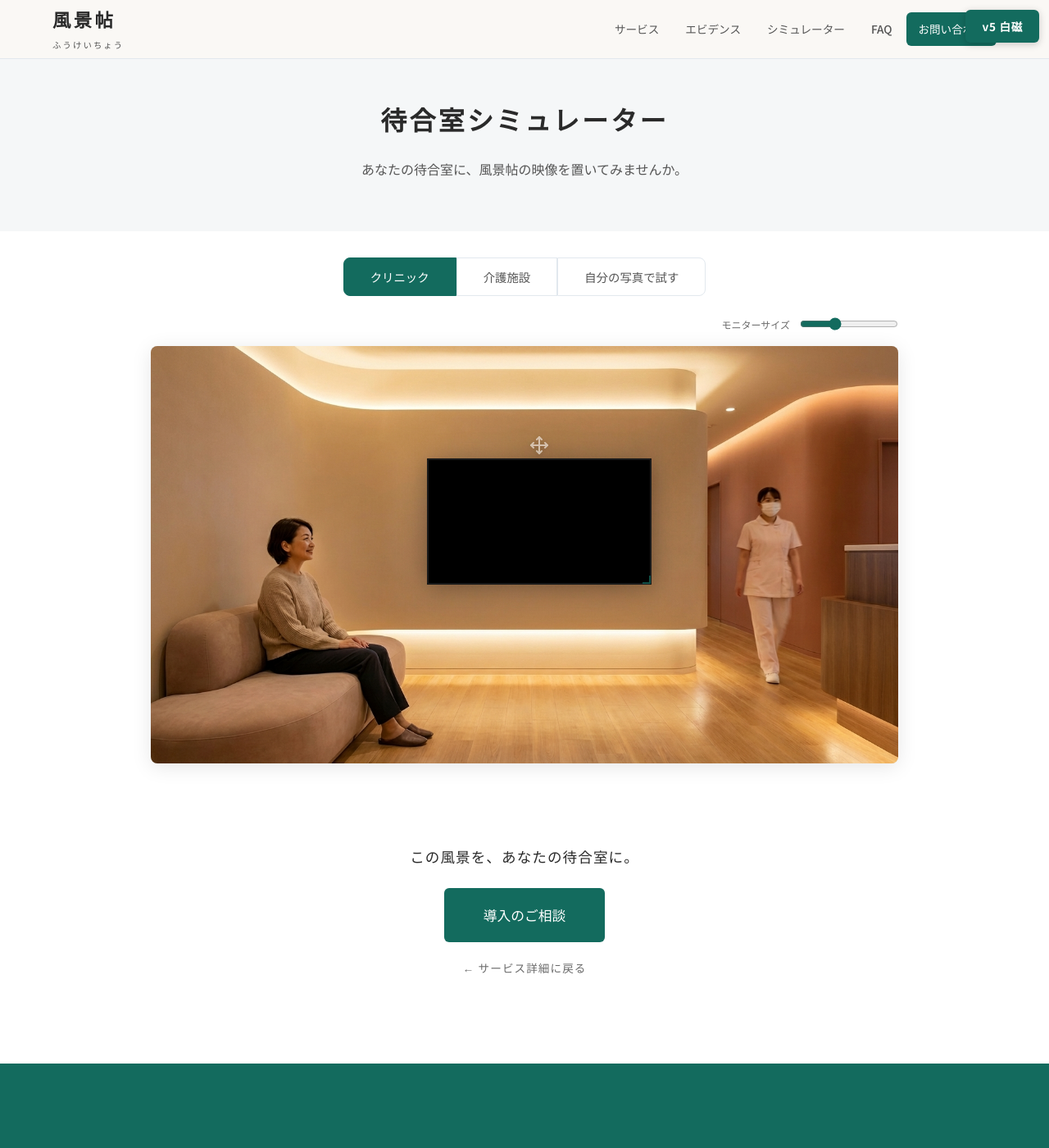
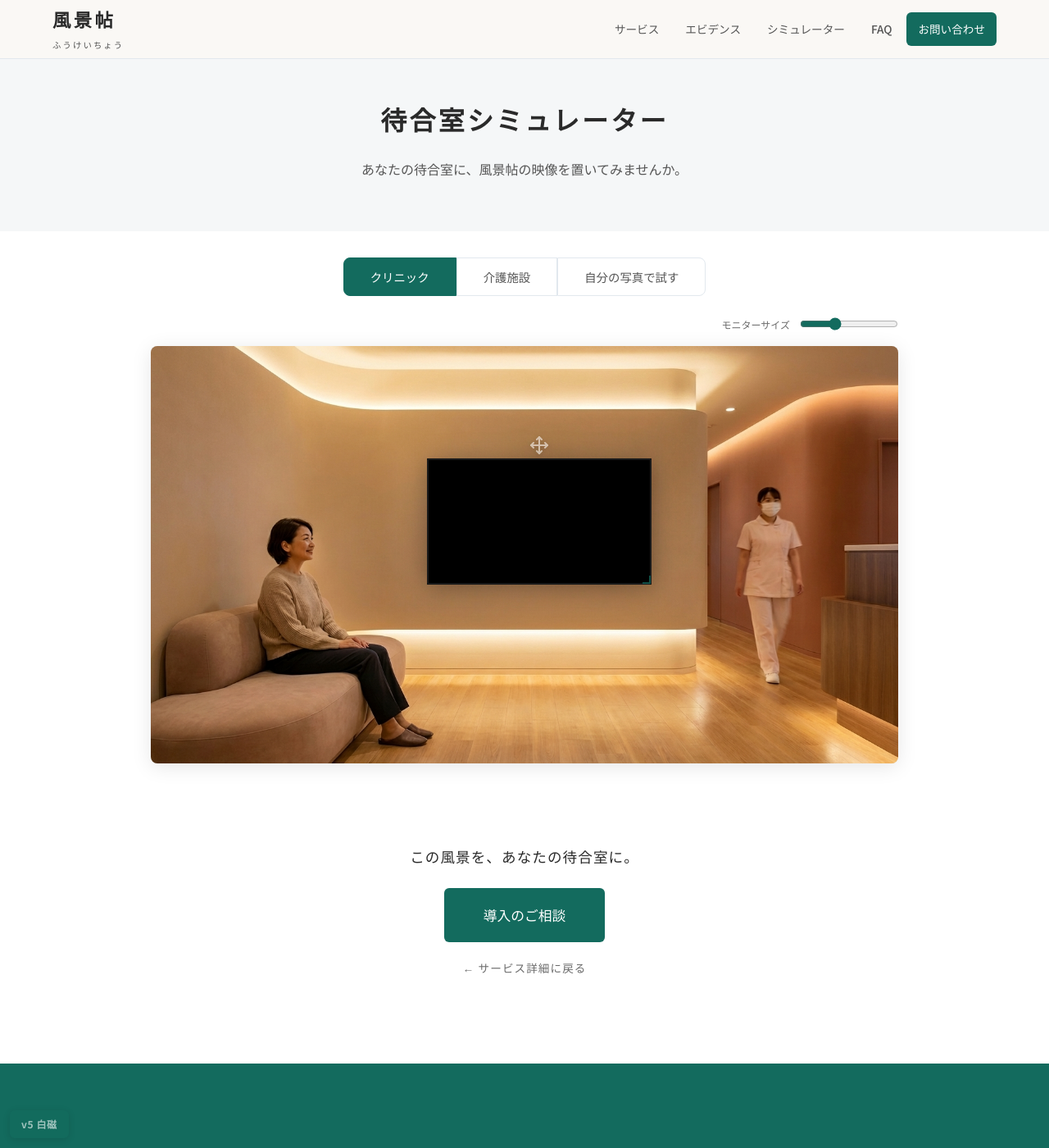
Before and after one commit to dr836gnypeq-ctrl/fukeichou-site, a Jekyll site: the page built from simulator.html, in a window 1280 px wide and 1400 px high. Shown: the whole window at 82% size. Built offline with Jekyll 4.4.1, drawn with Linux system fonts in a browser that asks for light colours; grey boxes are pictures that could not be loaded.

Commit message:
Fix hamburger: remove debug red, move version badge to bottom-left
- Restore normal hamburger styling (no background/border)
- Move version badge from top-right to bottom-left to avoid overlap
- Reduce badge size and opacity (dev-only element)

```diff
--- a/_layouts/default.html
+++ b/_layouts/default.html
@@ -8,7 +8,7 @@
 <link rel="preconnect" href="https://fonts.googleapis.com">
 <link rel="preconnect" href="https://fonts.gstatic.com" crossorigin>
 <link href="https://fonts.googleapis.com/css2?family=Noto+Sans+JP:wght@300;400;500;700&family=Noto+Serif+JP:wght@400;600;700&display=swap" rel="stylesheet">
-<link rel="stylesheet" href="{{ '/assets/css/style.css' | relative_url }}?v=20260314c">
+<link rel="stylesheet" href="{{ '/assets/css/style.css' | relative_url }}?v=20260314d">
 </head>
 <body>
 
@@ -20,7 +20,7 @@
 
 {% include footer.html %}
 
-<script src="{{ '/assets/js/main.js' | relative_url }}?v=20260314c"></script>
+<script src="{{ '/assets/js/main.js' | relative_url }}?v=20260314d"></script>
 
 </body>
 </html>
--- a/assets/css/style.css
+++ b/assets/css/style.css
@@ -21,7 +21,7 @@
 .section-lead{text-align:center;color:var(--ink-light);font-size:1rem;line-height:2;margin-bottom:48px}
 
 /* Version badge */
-.version-badge{position:fixed;top:12px;right:12px;z-index:9999;background:#136b5e;color:#fff;padding:8px 20px;border-radius:6px;font-size:.85rem;font-weight:700;letter-spacing:.05em;box-shadow:0 2px 10px rgba(0,0,0,.2)}
+.version-badge{position:fixed;bottom:12px;left:12px;z-index:9999;background:#136b5e;color:#fff;padding:6px 14px;border-radius:6px;font-size:.75rem;font-weight:700;letter-spacing:.05em;box-shadow:0 2px 10px rgba(0,0,0,.2);opacity:.6}
 
 /* Header */
 .site-header{position:fixed;top:0;left:0;right:0;height:var(--header-h);z-index:1000;border-bottom:1px solid transparent;transition:background .4s,border-color .4s,backdrop-filter .4s}
@@ -45,7 +45,7 @@
 .nav-cta{background:var(--moss)!important;color:var(--white)!important}
 
 /* Hamburger toggle */
-.nav-toggle{display:none;background:rgba(255,0,0,0.5);border:2px solid red;cursor:pointer;padding:10px;z-index:1001}
+.nav-toggle{display:none;background:none;border:none;cursor:pointer;padding:10px;z-index:1001}
 .nav-toggle span{display:block;width:24px;height:3px;background:var(--ink);margin:4px 0;border-radius:2px;transition:all .3s var(--ease)}
 .site-header.at-top .nav-toggle span{background:var(--white)}
 .site-header.scrolled .nav-toggle span{background:var(--ink)}
```
